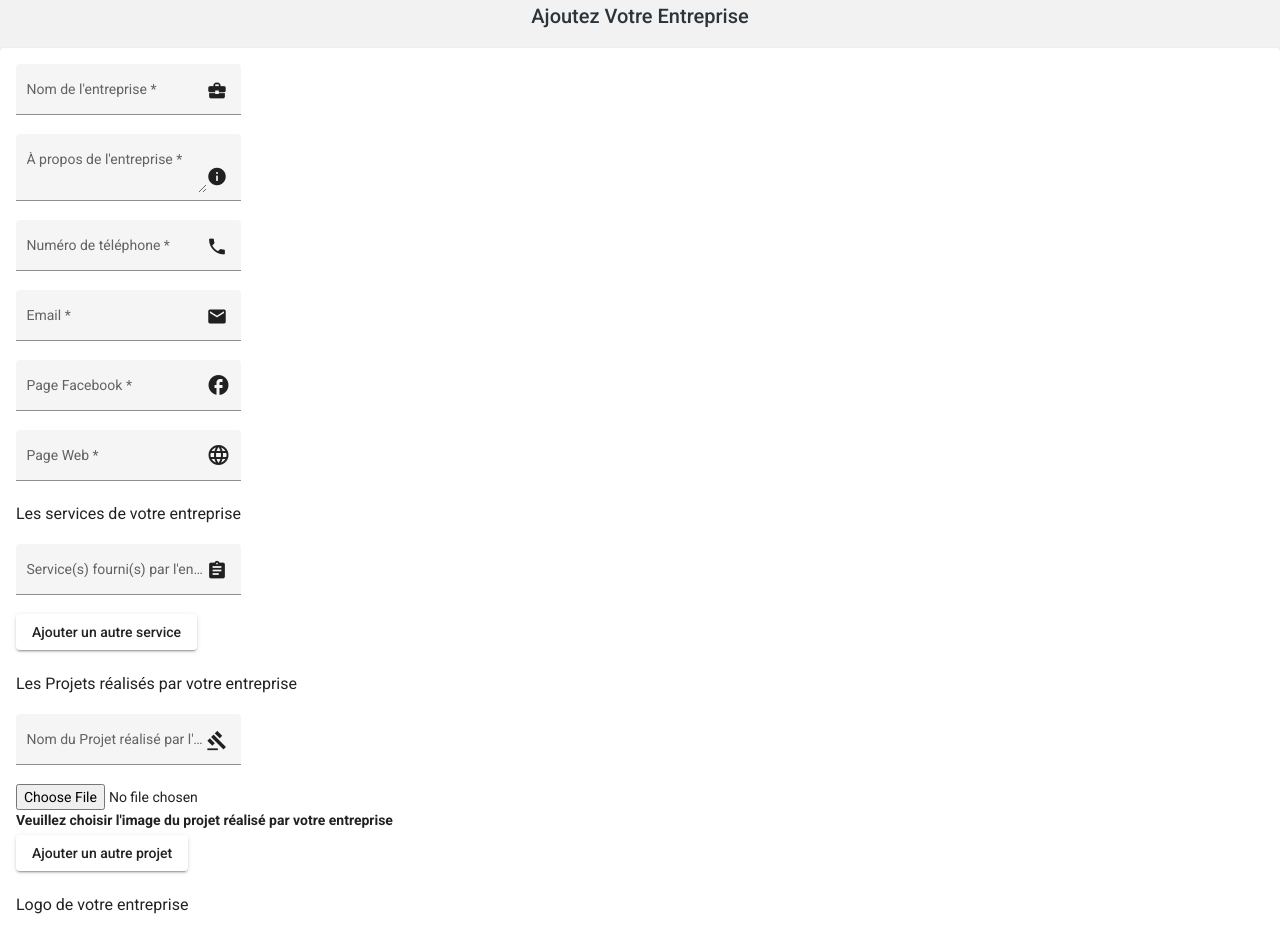
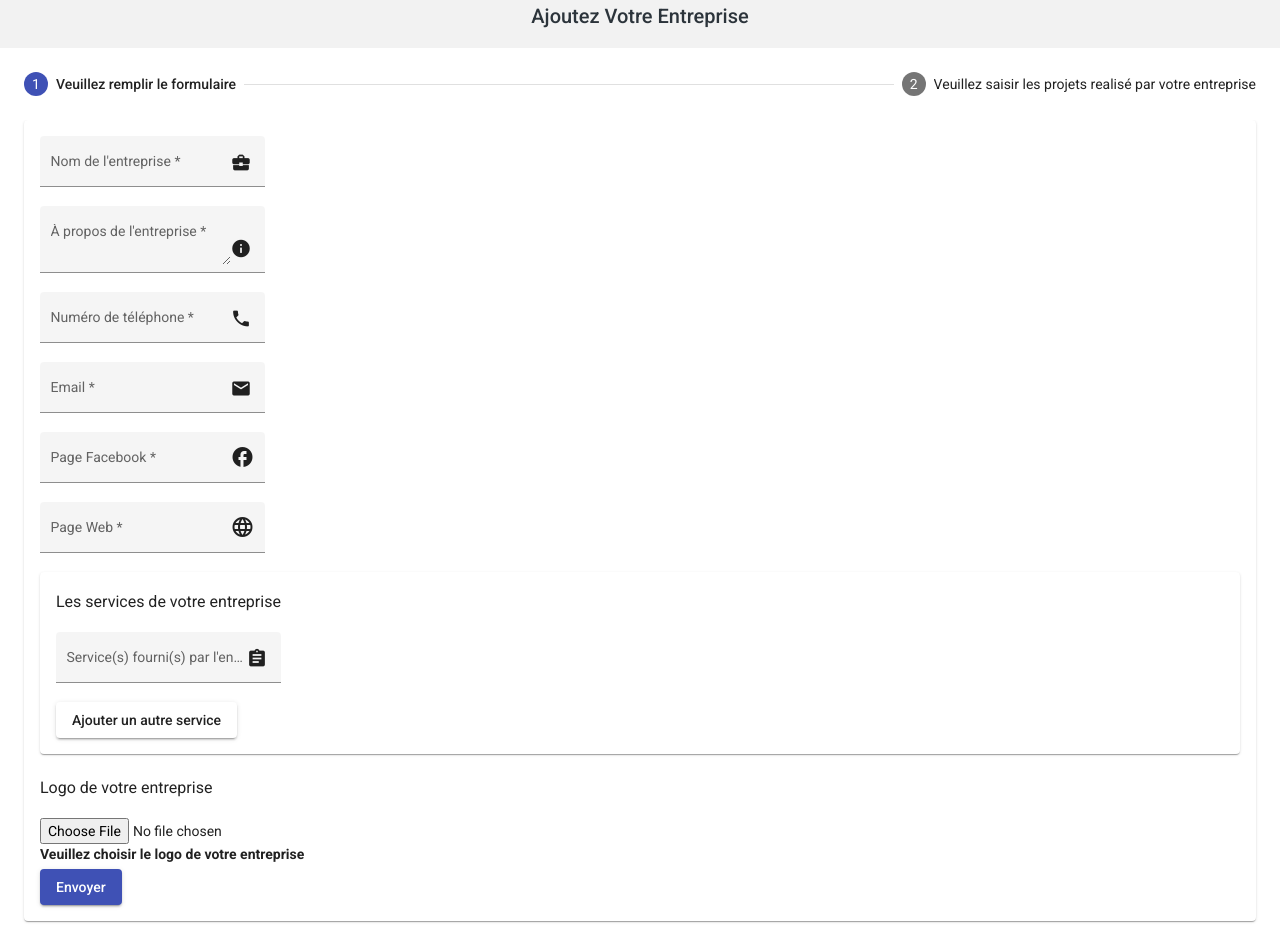
Before and after one commit to Aslene404/build-pro-website, an Angular app in the folder build-pro-webApp/: page /entreprise/add in a window 1280 px wide. Shown: the top 933 px of the page. Built offline with nearby package versions, Linux system fonts and the light colour scheme.

Commit message:
fixed api crash

```diff
--- a/build-pro-webApp/src/app/components/entreprise-add/entreprise-add.component.html
+++ b/build-pro-webApp/src/app/components/entreprise-add/entreprise-add.component.html
@@ -5,8 +5,9 @@
     </span>
 </div>
 
-
-
+<mat-horizontal-stepper #stepper>
+<mat-step>
+    <ng-template matStepLabel>Veuillez remplir le formulaire</ng-template>
 <mat-card class="login">
     <form [formGroup]="entrepriseForm">
 
@@ -68,6 +69,7 @@
 
             </mat-form-field>
         </div>
+        <mat-card>
         <h3>Les services de votre entreprise</h3>
 
         <div formArrayName="services">
@@ -80,25 +82,7 @@
             <button mat-raised-button color="basic" (click)="addService()">Ajouter un autre service</button>
         </div>
         </div>
-        <br>
-        <h3>Les Projets réalisés par votre entreprise</h3>
-        <div formArrayName="e_projects" *ngFor="let e_project of e_projects.controls; let i1=index;let i2=index">
-            <mat-form-field appearance="fill">
-                <mat-label>Nom du Projet réalisé par l'entreprise </mat-label>
-                <input matInput placeholder="Entrez le nom du projet réalisé par votre entreprise" required
-                    [formControlName]="i1">
-                <mat-icon matSuffix>gavel</mat-icon>
-            </mat-form-field>
-            <input type="file" class="custom-file-input" id="inputImage" aria-describedby="inputGroupFileAddon01" [formControlName]="i2">
-            <label class="custom-file-label" for="inputImage">Veuillez choisir l'image du projet réalisé par votre entreprise</label>
-
-        </div>
-        <div>
-            <button mat-raised-button color="basic" (click)="addProject()">Ajouter un autre projet</button>
-        </div>
-
-
-
+    </mat-card>
 
 
 
@@ -121,9 +105,40 @@
 
     </form>
     <div class="flex items-center justify-between">
-        <button mat-raised-button color="primary" (click)="send()">Envoyer</button>
+        <button mat-raised-button color="primary" matStepperNext (click)="send()">Envoyer</button>
 
 
 
     </div>
 </mat-card>
+</mat-step>
+<mat-step>
+    <ng-template matStepLabel>Veuillez saisir les projets realisé par votre entreprise</ng-template>
+    <mat-card>
+        <form [formGroup]="e_projectsForm">
+        <h3>Les Projets réalisés par votre entreprise</h3>
+
+            <mat-form-field appearance="fill">
+                <mat-label>Nom du Projet réalisé par l'entreprise </mat-label>
+                <input matInput placeholder="Entrez le nom du projet réalisé par votre entreprise" required
+                    formControlName="name">
+                <mat-icon matSuffix>gavel</mat-icon>
+            </mat-form-field>
+            <input type="file" class="custom-file-input" id="inputImage" aria-describedby="inputGroupFileAddon01" formControlName="photo">
+            <label class="custom-file-label" for="inputImage">Veuillez choisir l'image du projet réalisé par votre entreprise</label>
+
+
+        <div>
+            <button mat-raised-button color="primary" (click)="addProject()">Ajouter ce projet à votre entreprise</button>
+
+        </div>
+    </form>
+    </mat-card>
+
+
+
+
+
+
+</mat-step>
+</mat-horizontal-stepper>
--- a/build-pro-webApp/src/app/components/entreprise-add/entreprise-add.component.ts
+++ b/build-pro-webApp/src/app/components/entreprise-add/entreprise-add.component.ts
@@ -1,6 +1,7 @@
-import { Component, OnInit ,Output, Input, OnChanges } from '@angular/core';
+import { Component, OnInit, Output, Input, OnChanges } from '@angular/core';
 import { FormArray, FormBuilder, FormGroup, Validators } from '@angular/forms';
 import { MatSnackBar } from '@angular/material/snack-bar';
+import { E_projectssService } from 'src/app/shared/e_projects.service';
 
 import { EntreprisesService } from 'src/app/shared/entreprise.service';
 import { IApiResponse } from 'src/app/shared/models/api-response.model';
@@ -17,17 +18,18 @@ export class EntrepriseAddComponent implements OnInit {
 
 
 
-
-entrepriseForm:FormGroup;
-currentUser: IUser;
-existUser: IUser;
+  e_projectsForm: FormGroup;
+  entrepriseForm: FormGroup;
+  currentUser: IUser;
+  existUser: IUser;
   constructor(private _formBuilder: FormBuilder,
     private entreprisesService: EntreprisesService,
+    private e_projectsService: E_projectssService,
     private snackBar: MatSnackBar) { }
 
   ngOnInit(): void {
 
-    this.existUser=getcurrentUser();
+    this.existUser = getcurrentUser();
     this.entrepriseForm = this._formBuilder.group({
       name: ['', Validators.required],
       about: ['', Validators.required],
@@ -41,12 +43,16 @@ existUser: IUser;
       ])],
       fb: ['', Validators.required],
       web: ['', Validators.required],
-      services:this._formBuilder.array([
-        this._formBuilder.control('')
-      ]),
-      e_projects:this._formBuilder.array([
+      services: this._formBuilder.array([
         this._formBuilder.control('')
       ])
+
+
+    });
+    this.e_projectsForm = this._formBuilder.group({
+      name: ['', Validators.required],
+      photo: ['', Validators.required]
+
 
 
     });
@@ -56,14 +62,27 @@ existUser: IUser;
   get services() {
     return this.entrepriseForm.get('services') as FormArray;
   }
-  get e_projects() {
-    return this.entrepriseForm.get('e_projects') as FormArray;
-  }
+
   addService() {
     this.services.push(this._formBuilder.control(''));
   }
+
   addProject() {
-    this.e_projects.push(this._formBuilder.control(''));
+    var e_project;
+    e_project = {
+      name: this.e_projectsForm.value.name,
+      photo_url: this.e_projectsForm.value.photo,
+      entreprise: ''
+
+    }
+    this.e_projectsService.addE_projects(e_project).subscribe({
+      next: (response: IApiResponse) => {
+        this.snackBar.open(response.message, 'Close', { duration: 5000 });
+      },
+      error: (error) => this.snackBar.open('Unable to reach API', 'Close'),
+      complete: () => this.e_projectsForm.reset()
+
+    });
   }
 
 
@@ -73,22 +92,21 @@ existUser: IUser;
 
   send() {
     var entreprise;
-    entreprise={
-      name:this.entrepriseForm.value.name,
-      about:this.entrepriseForm.value.about,
-      owner:this.existUser._id,
-      email:this.entrepriseForm.value.email,
-      phone:this.entrepriseForm.value.phone,
-      fb:this.entrepriseForm.value.fb,
-      website:this.entrepriseForm.value.web,
-      services:this.entrepriseForm.value.services,
-      projects:this.entrepriseForm.value.e_projects
+    entreprise = {
+      name: this.entrepriseForm.value.name,
+      about: this.entrepriseForm.value.about,
+      owner: this.existUser._id,
+      email: this.entrepriseForm.value.email,
+      phone: this.entrepriseForm.value.phone,
+      fb: this.entrepriseForm.value.fb,
+      website: this.entrepriseForm.value.web,
+      services: this.entrepriseForm.value.services
     }
     this.entreprisesService.addEntreprise(entreprise).subscribe({
       next: (response: IApiResponse) => {
-        this.snackBar.open(response.message, 'Close',{duration:5000});
+        this.snackBar.open(response.message, 'Close', { duration: 5000 });
       },
-      error: (error) => this.snackBar.open('Unable to reach API','Close'),
+      error: (error) => this.snackBar.open('Unable to reach API', 'Close'),
       complete: () => this.entrepriseForm.reset()
 
     });
```
